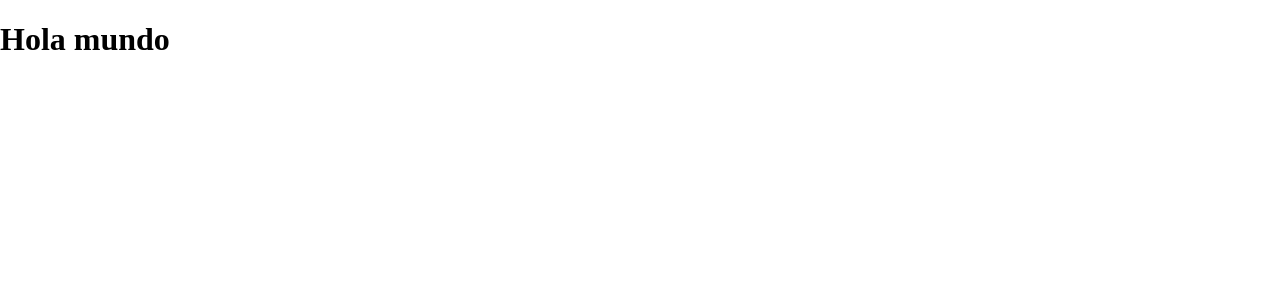
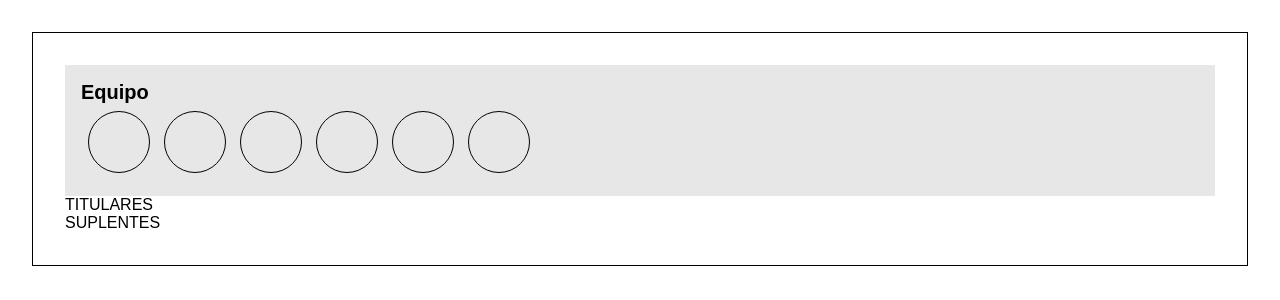
Before and after one commit to Jean45612/equipo_futbol, a React (Create React App) app: page / in a window 1280 px wide. Shown: the top 300 px of the page. Built offline with nearby package versions, Linux system fonts and the light colour scheme.

Commit message:
componente equipo maquetado

```diff
--- a/package.json
+++ b/package.json
@@ -14,6 +14,7 @@
     "normalize.css": "^8.0.1",
     "react": "^17.0.2",
     "react-dom": "^17.0.2",
+    "react-redux": "^7.2.4",
     "react-scripts": "4.0.3",
     "typescript": "^4.3.5",
     "web-vitals": "^1.1.2"
--- a/src/App.tsx
+++ b/src/App.tsx
@@ -1,9 +1,11 @@
-import React from "react";
+import Alineacion from "./components/layout/Alineacion";
+import Equipo from "./components/layout/Equipo";
 
 function App() {
   return (
     <div className="App">
-      <h1>Hola mundo</h1>
+      <Equipo />
+      <Alineacion />
     </div>
   );
 }
--- a/src/assets/css/index.scss
+++ b/src/assets/css/index.scss
@@ -0,0 +1,47 @@
+/*-------------------VARIABLES--------------------*/
+
+$plomoEquipo: #e7e7e7;
+
+/*-------------UTILIDADES-------------------*/
+
+.fontInherit {
+  font-weight: inherit;
+}
+
+/*------------------BEM-------------------*/
+
+body {
+  padding: 2rem;
+  font-family: Arial, Helvetica, sans-serif;
+}
+
+.App {
+  border: 1px solid;
+  padding: 2rem;
+}
+
+.box-equipo {
+  background: $plomoEquipo;
+  padding: 1rem;
+
+  &__titulo {
+    margin: 0;
+    font-size: 1.25rem;
+    font-weight: 600;
+  }
+
+  &__contenedor {
+    display: flex;
+    flex-wrap: wrap;
+  }
+
+  &__contenedor__jugador {
+    width: 60px;
+    height: 60px;
+    border: 1px solid;
+    border-radius: 50%;
+    margin: 7px;
+  }
+}
+
+/*-------------MEDIA QUERIES -------------------------*/
--- /dev/null
+++ b/src/components/layout/Alineacion.tsx
@@ -0,0 +1,14 @@
+import React from "react";
+import Suplentes from "./Suplentes";
+import Titulares from "./Titulares";
+
+const Alineacion = () => {
+  return (
+    <div>
+      <Titulares />
+      <Suplentes />
+    </div>
+  );
+};
+
+export default Alineacion;
--- /dev/null
+++ b/src/components/layout/Equipo.tsx
@@ -0,0 +1,19 @@
+import React from "react";
+
+const Equipo = () => {
+  return (
+    <div className="box-equipo">
+      <p className="box-equipo__titulo">Equipo</p>
+      <div className="box-equipo__contenedor">
+        <div className="box-equipo__contenedor__jugador"></div>
+        <div className="box-equipo__contenedor__jugador"></div>
+        <div className="box-equipo__contenedor__jugador"></div>
+        <div className="box-equipo__contenedor__jugador"></div>
+        <div className="box-equipo__contenedor__jugador"></div>
+        <div className="box-equipo__contenedor__jugador"></div>
+      </div>
+    </div>
+  );
+};
+
+export default Equipo;
--- /dev/null
+++ b/src/components/layout/Suplentes.tsx
@@ -0,0 +1,7 @@
+import React from "react";
+
+const Suplentes = () => {
+  return <div>SUPLENTES</div>;
+};
+
+export default Suplentes;
--- /dev/null
+++ b/src/components/layout/Titulares.tsx
@@ -0,0 +1,11 @@
+import React from 'react'
+
+const Titulares = () => {
+    return (
+        <div>
+            TITULARES
+        </div>
+    )
+}
+
+export default Titulares
--- a/src/index.tsx
+++ b/src/index.tsx
@@ -3,10 +3,14 @@ import ReactDOM from "react-dom";
 import "normalize.css";
 import "./assets/css/index.scss";
 import App from "./App";
+import { Provider } from "react-redux";
+import store from "./redux/store";
 
 ReactDOM.render(
   <React.StrictMode>
-    <App />
+    <Provider store={store}>
+      <App />
+    </Provider>
   </React.StrictMode>,
   document.getElementById("root")
 );
--- /dev/null
+++ b/src/redux/reducers/index.tsx
@@ -0,0 +1,11 @@
+// import counterReducer from "./counter";
+// import loggedReducer from "./isLogged";
+
+import { combineReducers } from "redux";
+
+const allReducers = combineReducers({
+  //   counter: counterReducer,
+  //   isLogged: loggedReducer,
+});
+
+export default allReducers;
--- /dev/null
+++ b/src/redux/store.tsx
@@ -0,0 +1,14 @@
+import { createStore, compose } from "redux";
+import allReducers from "./reducers";
+
+declare global {
+  interface Window {
+    __REDUX_DEVTOOLS_EXTENSION_COMPOSE__?: typeof compose;
+  }
+}
+
+const composeEnhancers = window.__REDUX_DEVTOOLS_EXTENSION_COMPOSE__ || compose;
+
+const store = createStore(allReducers, composeEnhancers());
+
+export default store;
```
Also changed, not shown: src/redux/actions/index.tsx (added, +14 -0 lines), 1 other file (tests, documents, lock files or other folders).
